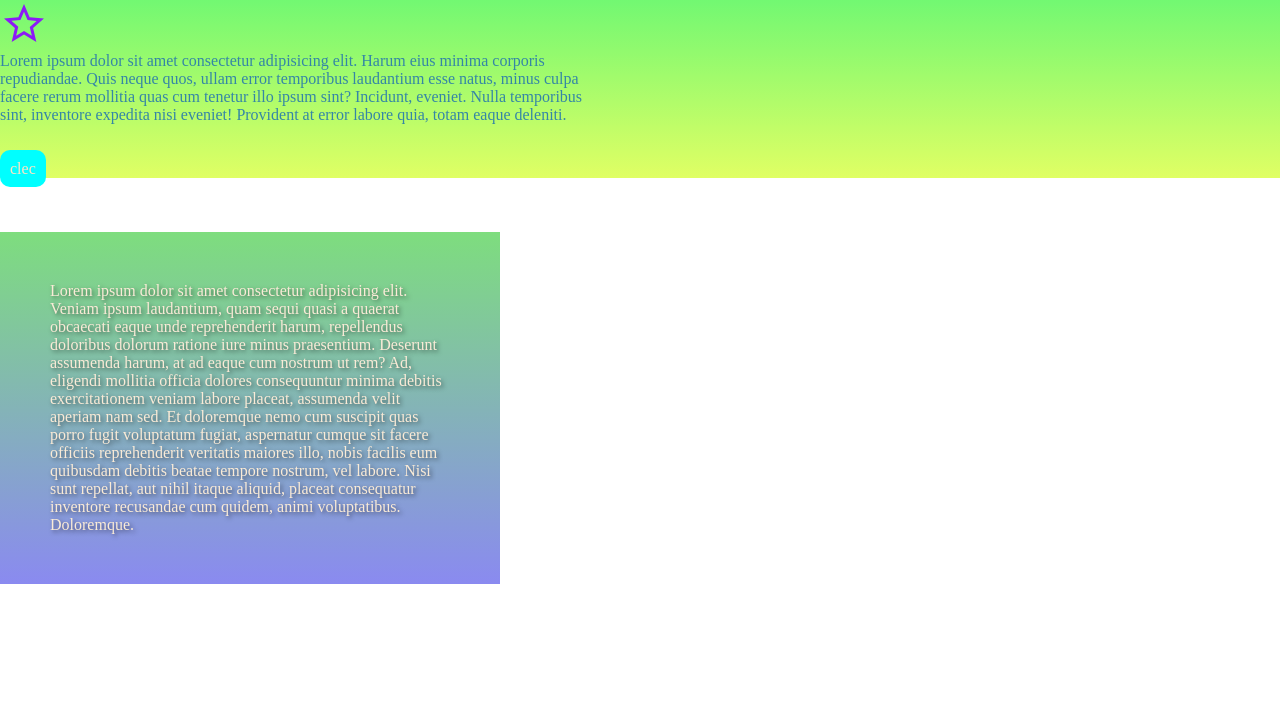
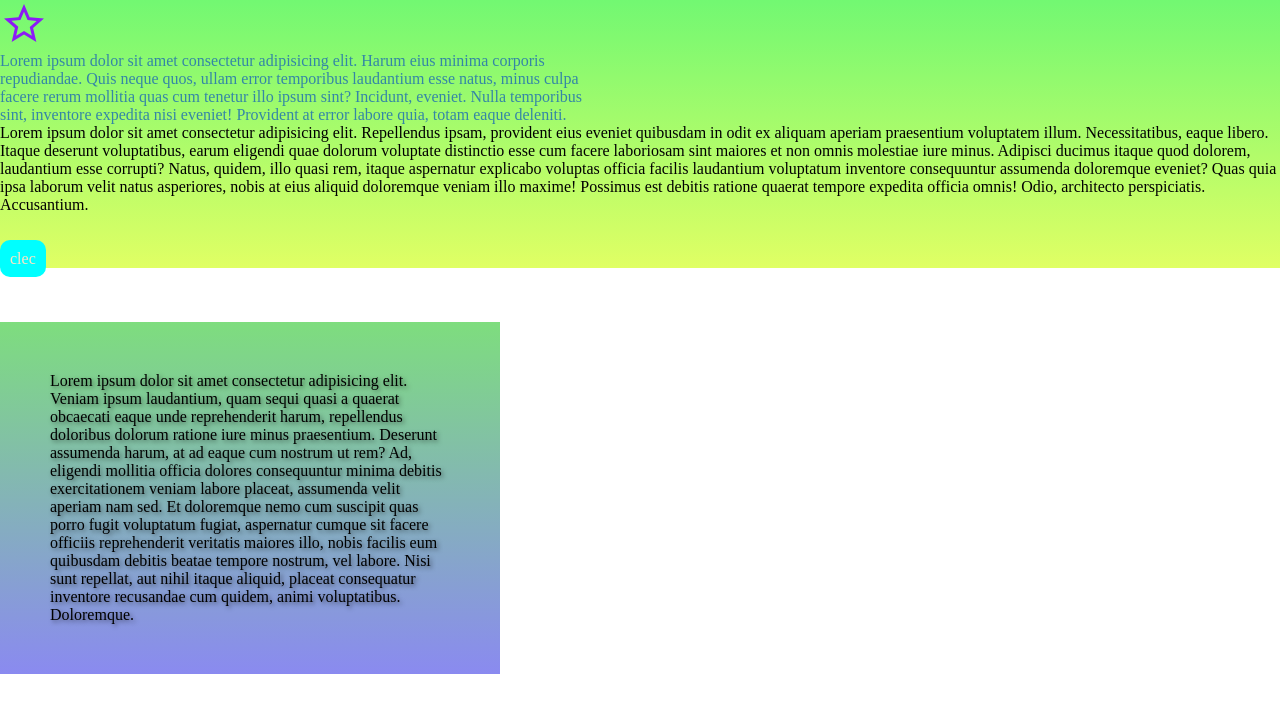
Before and after one commit to miniluks/test10, a plain HTML site: page index.html in a window 1280 px wide. Drawn offline with Linux system fonts and the light colour scheme; a web font is replaced by a local one.

```diff
--- a/index.html
+++ b/index.html
@@ -13,6 +13,8 @@
     <div class="text">
    <img src="./star_95dp_8C1AF6_FILL0_wght400_GRAD0_opsz48.svg" alt="">
    <p class="zarina">Lorem ipsum dolor sit amet consectetur adipisicing elit. Harum eius minima corporis repudiandae. Quis neque quos, ullam error temporibus laudantium esse natus, minus culpa facere rerum mollitia quas cum tenetur illo ipsum sint? Incidunt, eveniet. Nulla temporibus sint, inventore expedita nisi eveniet! Provident at error labore quia, totam eaque deleniti.</p>
+   <p>Lorem ipsum dolor sit amet consectetur adipisicing elit. Repellendus ipsam, provident eius eveniet quibusdam in odit ex aliquam aperiam praesentium voluptatem illum. Necessitatibus, eaque libero. Itaque deserunt voluptatibus, earum eligendi quae dolorum voluptate distinctio esse cum facere laboriosam sint maiores et non omnis molestiae iure minus. Adipisci ducimus itaque quod dolorem, laudantium esse corrupti? Natus, quidem, illo quasi rem, itaque aspernatur explicabo voluptas officia facilis laudantium voluptatum inventore consequuntur assumenda doloremque eveniet? Quas quia ipsa laborum velit natus asperiores, nobis at eius aliquid doloremque veniam illo maxime! Possimus est debitis ratione quaerat tempore expedita officia omnis! Odio, architecto perspiciatis. Accusantium.
+   </p>
    <br>
    <br>
    <a class="imo" href="#">clec</a>
--- a/mine.css
+++ b/mine.css
@@ -45,3 +45,6 @@
     box-shadow: 0px 0px 10px rgba(0, 0, 0, 5);;
     transform: (720deg) rotateX(720deg) rotateZ(600deg) rotate(350deg);
 }
+p{
+    color: #000;
+}
```
